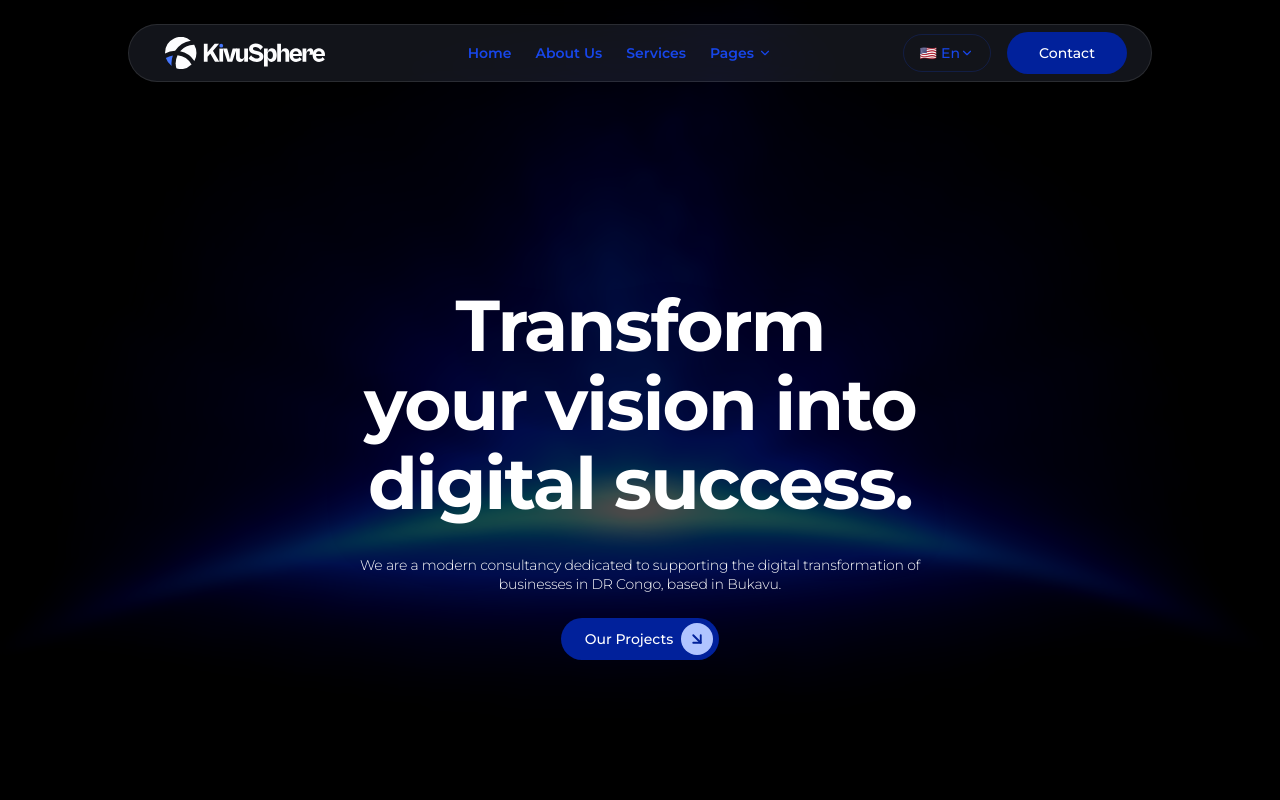
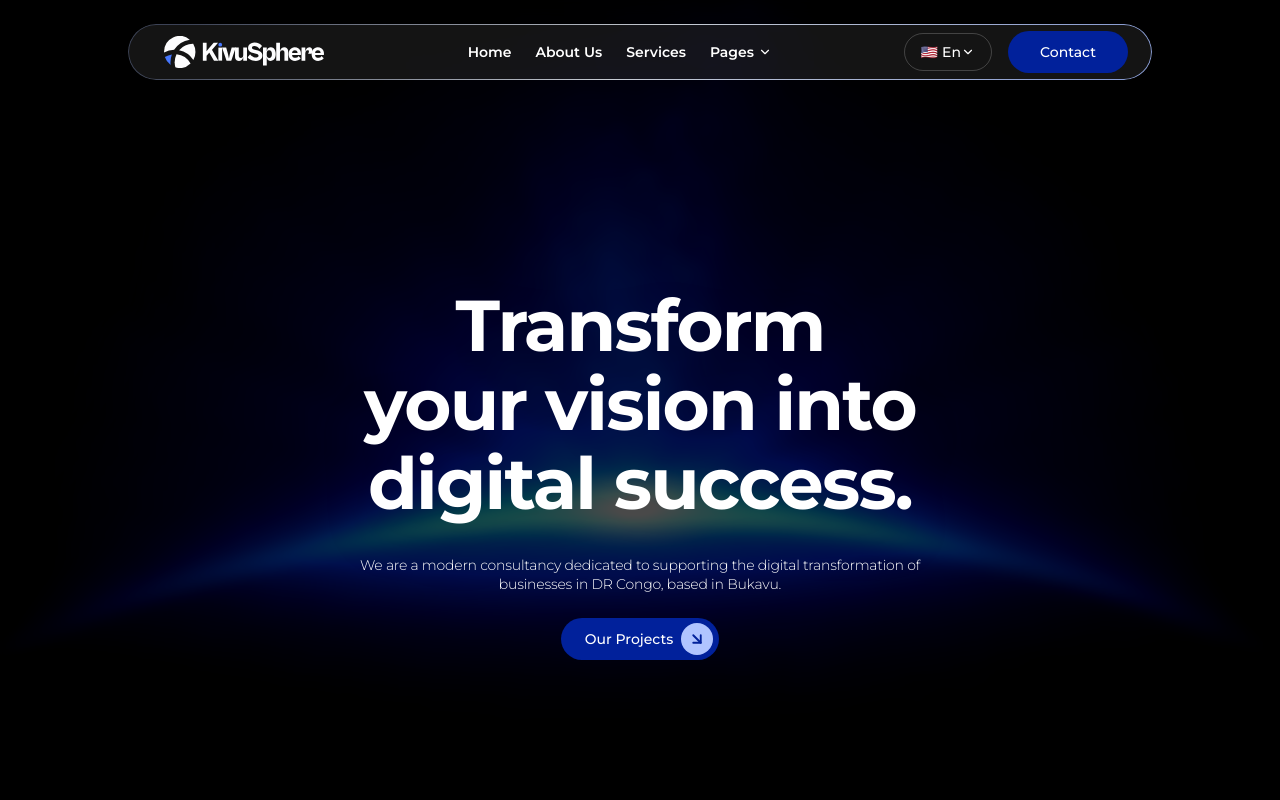
Before and after one commit to Rooy77/kivusphere, a Next.js app: page /en in a window 1280 px wide. Shown: the top 800 px of the page. Built offline with nearby package versions, Linux system fonts and the light colour scheme.

Commit message:
feat: add dynamic theme switching and custom gradient border to Navbar based on scroll position

```diff
--- a/src/components/Navbar.tsx
+++ b/src/components/Navbar.tsx
@@ -51,14 +51,20 @@ export const Navbar = () => {
 
   const [isOpen, setIsOpen] = useState(false);
   const [scrolled, setScrolled] = useState(false);
+  const [isDarkBg, setIsDarkBg] = useState(true);
   const [desktopPagesOpen, setDesktopPagesOpen] = useState(false);
   const [desktopLangOpen, setDesktopLangOpen] = useState(false);
   const [mobilePagesOpen, setMobilePagesOpen] = useState(false);
   const [mobileLangOpen, setMobileLangOpen] = useState(false);
 
   React.useEffect(() => {
+    // Initialisation au chargement
+    setScrolled(window.scrollY > 20);
+    setIsDarkBg(window.scrollY < 700);
+
     const handleScroll = () => {
       setScrolled(window.scrollY > 20);
+      setIsDarkBg(window.scrollY < 700);
     };
     window.addEventListener("scroll", handleScroll);
     return () => window.removeEventListener("scroll", handleScroll);
@@ -77,13 +83,34 @@ export const Navbar = () => {
       initial={{ y: -40, opacity: 0 }}
       animate={{ y: 0, opacity: 1 }}
       transition={{ duration: 0.6, ease: "easeOut" }}
-      className={`fixed top-6 left-1/2 -translate-x-1/2 z-50 w-[95%] max-w-5xl rounded-full transition-all duration-500 border ${
-        scrolled
-          ? "bg-primary/20 backdrop-blur-xl border-white/20 shadow-xl py-1"
-          : "bg-[#b0c4ff]/10 backdrop-blur-lg border-white/10 py-0"
+      className={`fixed top-6 left-1/2 -translate-x-1/2 z-50 w-[95%] max-w-5xl rounded-full transition-all duration-500 ${
+        scrolled ? "py-1" : "py-0"
       }`}
+      style={{
+        background: scrolled
+          ? "rgba(255, 255, 255, 0.12)"
+          : "rgba(255, 255, 255, 0.08)",
+        backdropFilter: "blur(50px)",
+        WebkitBackdropFilter: "blur(50px)",
+      }}
     >
-      <div className="px-6">
+      {/* Bordure dégradée de la Navbar — specs Figma de VisionBadge */}
+      <div
+        style={{
+          position: "absolute",
+          inset: 0,
+          borderRadius: "9999px",
+          padding: "0.7px",
+          background:
+            "linear-gradient(135.64deg, rgba(163, 187, 255, 0.2835) 5.15%, rgba(241, 247, 255, 0.81) 50.01%, rgba(163, 187, 255, 0.81) 94.85%)",
+          WebkitMask:
+            "linear-gradient(#fff 0 0) content-box, linear-gradient(#fff 0 0)",
+          WebkitMaskComposite: "xor",
+          maskComposite: "exclude",
+          pointerEvents: "none",
+        }}
+      />
+      <div className="px-6 relative z-10">
         <div className="flex items-center justify-between h-14">
           {/* Logo */}
           <Link
@@ -91,7 +118,11 @@ export const Navbar = () => {
             className=" px-3 py-1 rounded-full flex items-center gap-2"
           >
             <Image
-              src="/assets/logos/kivusphere-full-light.svg"
+              src={
+                isDarkBg
+                  ? "/assets/logos/kivusphere-full-light.svg"
+                  : "/assets/logos/kivusphere-full-dark.svg"
+              }
               width={160}
               height={160}
               alt="Logo KivuSphere"
@@ -106,7 +137,7 @@ export const Navbar = () => {
                   <motion.div whileHover={{ scale: 1.05 }}>
                     <Link
                       href={link.href as any}
-                      className="text-sm font-semibold text-primary hover:text-action transition-colors"
+                      className={`text-sm font-semibold transition-colors hover:text-action ${isDarkBg ? "text-white" : "text-black"}`}
                     >
                       {t(link.key)}
                     </Link>
@@ -115,12 +146,12 @@ export const Navbar = () => {
                   <>
                     <div
                       onClick={() => setDesktopPagesOpen(!desktopPagesOpen)}
-                      className="flex items-center gap-1 cursor-pointer select-none text-sm font-semibold text-primary hover:text-action"
+                      className={`flex items-center gap-1 cursor-pointer select-none text-sm font-semibold hover:text-action ${isDarkBg ? "text-white" : "text-black"}`}
                     >
                       {t(link.key)}
                       <ChevronDown
                         size={14}
-                        className={`transition-transform ${desktopPagesOpen ? "rotate-180" : ""}`}
+                        className={`transition-transform ${desktopPagesOpen ? "rotate-180" : ""} ${isDarkBg ? "text-white" : "text-black"}`}
                       />
                     </div>
 
@@ -157,12 +188,19 @@ export const Navbar = () => {
             <div className="relative">
               <div
                 onClick={() => setDesktopLangOpen(!desktopLangOpen)}
-                className="inline-flex cursor-pointer items-center justify-center overflow-hidden rounded-full border border-primary/20 px-3 py-2 text-sm font-medium text-primary sm:px-4 hover:bg-primary/5 transition-colors"
+                className={`inline-flex cursor-pointer items-center justify-center overflow-hidden rounded-full px-3 py-2 text-sm font-medium sm:px-4 transition-colors ${
+                  isDarkBg
+                    ? "border border-white/20 text-white hover:bg-white/10"
+                    : "border border-black/20 text-black hover:bg-black/5"
+                }`}
               >
-                {currentLang.emoji} <span className="ml-1">{currentLang.label}</span>
+                {currentLang.emoji}{" "}
+                <span className="ml-1">{currentLang.label}</span>
                 <ChevronDown
                   size={14}
-                  className={`transition-transform ${desktopLangOpen ? "rotate-180" : ""}`}
+                  className={`transition-transform ${desktopLangOpen ? "rotate-180" : ""} ${
+                    isDarkBg ? "text-white" : "text-black"
+                  }`}
                 />
               </div>
 
@@ -189,13 +227,17 @@ export const Navbar = () => {
               </AnimatePresence>
             </div>
             <div className="hidden md:flex items-center gap-4">
-              <Button icon="">{t('contact')}</Button>
+              <Button icon="">{t("contact")}</Button>
             </div>
 
             {/* Mobile button */}
             <button
               onClick={() => setIsOpen(!isOpen)}
-              className="md:hidden text-gray-300 hover:text-white"
+              className={`md:hidden transition-colors ${
+                isDarkBg
+                  ? "text-gray-300 hover:text-white"
+                  : "text-black hover:text-action"
+              }`}
             >
               <motion.div
                 animate={{ rotate: isOpen ? 180 : 0 }}
@@ -284,7 +326,8 @@ export const Navbar = () => {
                   onClick={() => setMobileLangOpen(!mobileLangOpen)}
                   className="flex justify-between items-center cursor-pointer text-lg font-medium text-gray-300 hover:text-white"
                 >
-                  {currentLang.emoji} <span className="ml-2">{currentLang.label}</span>
+                  {currentLang.emoji}{" "}
+                  <span className="ml-2">{currentLang.label}</span>
                   <ChevronDown
                     className={`transition-transform ${mobileLangOpen ? "rotate-180" : ""}`}
                     size={18}
@@ -321,21 +364,21 @@ export const Navbar = () => {
                   onClick={() => setIsOpen(false)}
                   className="text-sm text-gray-400 hover:text-white"
                 >
-                  {t('projects')}
+                  {t("projects")}
                 </Link>
                 <Link
                   href="/events"
                   onClick={() => setIsOpen(false)}
                   className="text-sm text-gray-400 hover:text-white"
                 >
-                  {t('events')}
+                  {t("events")}
                 </Link>
                 <Link
                   href="/blog"
                   onClick={() => setIsOpen(false)}
                   className="text-sm text-gray-400 hover:text-white"
                 >
-                  {t('blog')}
+                  {t("blog")}
                 </Link>
                 <Link
                   href="/contact"
@@ -346,7 +389,7 @@ export const Navbar = () => {
                 </Link>
               </div>
               <Button icon={ArrowRight} className="w-full justify-center py-4">
-                {t('contact')}
+                {t("contact")}
               </Button>
             </div>
           </motion.div>
```
